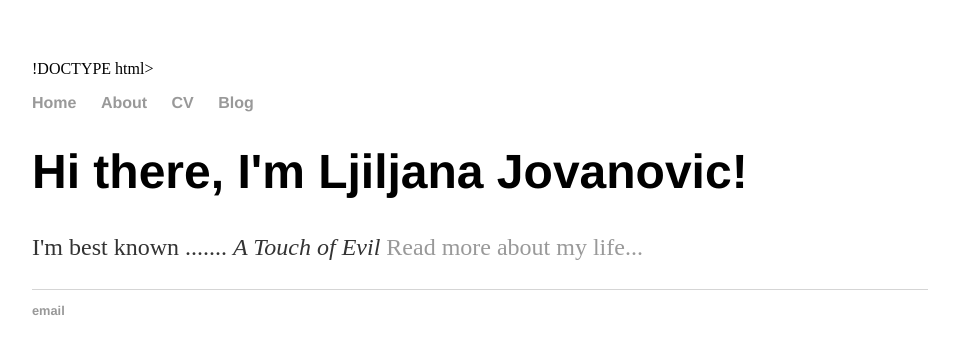
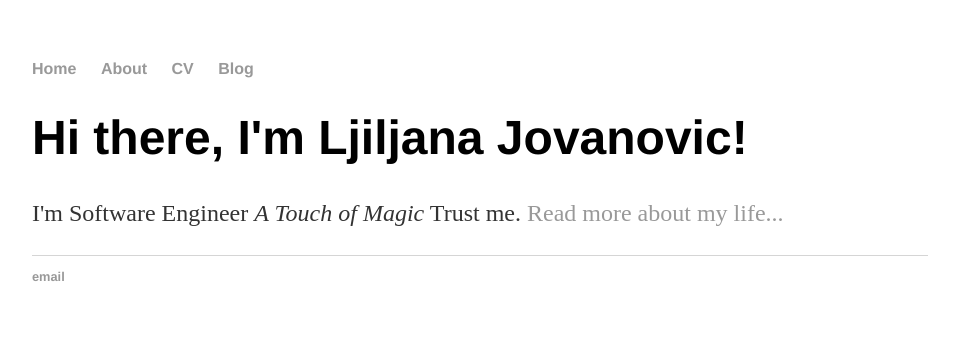
Before and after one commit to ljiljana0207/ljiljana.Jovanovic.github.io, a Jekyll site: the page built from index.html, in a window 1280 px wide. Shown: the top 354 px of the page, without its empty margins (160-1119 px from the left). Built offline with Jekyll 4.4.1, drawn with Linux system fonts in a browser that asks for light colours.

Commit message:
Update index.html
Update index.html to use my default layout.

```diff
--- a/index.html
+++ b/index.html
@@ -1,29 +1,8 @@
-!DOCTYPE html>
-<html>
-	<head>
-		<title>Ljiljana Jovanovic</title>
-		<!-- link to main stylesheet -->
-		<link rel="stylesheet" type="text/css" href="/css/main.css">
-	</head>
-	<body>
-		<nav>
-    		<ul>
-        		<li><a href="/">Home</a></li>
-	        	<li><a href="/about">About</a></li>
-        		<li><a href="/cv">CV</a></li>
-        		<li><a href="/blog">Blog</a></li>
-    		</ul>
-		</nav>
-		<div class="container">
-    		<div class="blurb">
-        		<h1>Hi there, I'm Ljiljana Jovanovic!</h1>
-				<p>I'm best known ....... <em>A Touch of Evil</em> <a href="/about">Read more about my life...</a></p>
-    		</div><!-- /.blurb -->
-		</div><!-- /.container -->
-		<footer>
-    		<ul>
-        		<li><a href="mailto:ljiljana.jovanovic@ymail.com">email</a></li>
-        </ul>
-		</footer>
-	</body>
-</html>
+---
+layout: default
+title: Ljiljana Jovanovic, Software Engineer
+---
+<div class="blurb">
+	<h1>Hi there, I'm Ljiljana Jovanovic!</h1>
+	<p>I'm Software Engineer <em>A Touch of Magic</em> Trust me. <a href="/about">Read more about my life...</a></p>
+</div><!-- /.blurb -->
```
